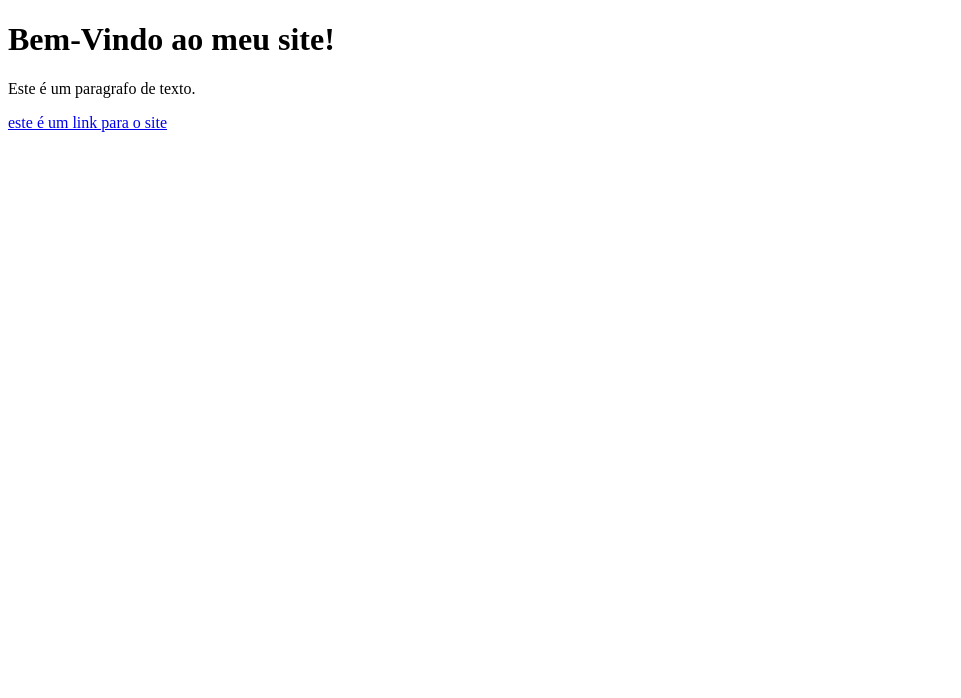
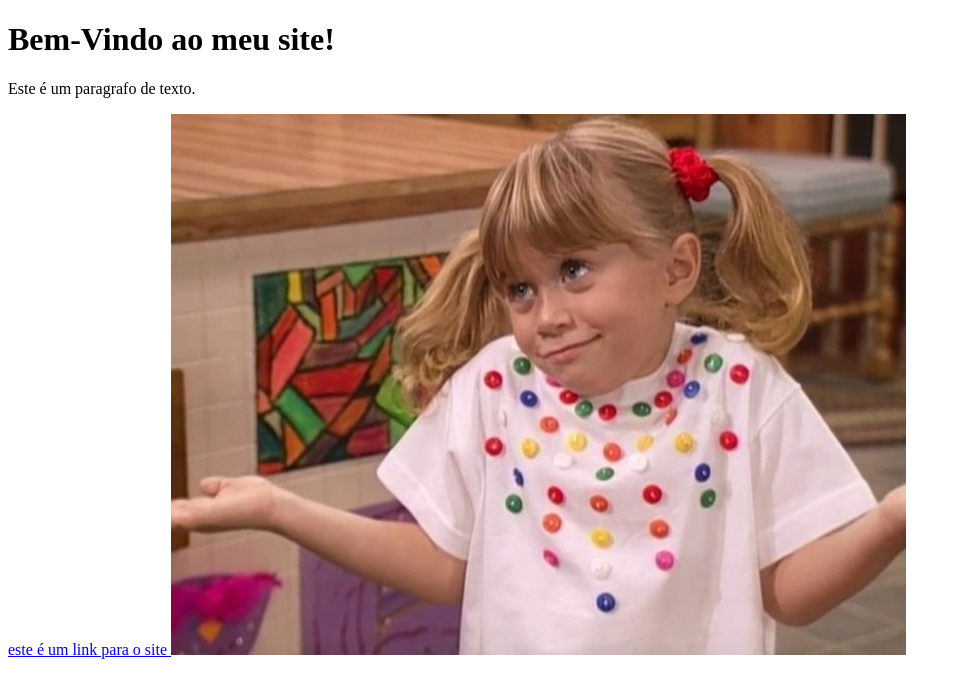
Before and after one commit to karinasales127/html, a plain HTML site: page index.html in a window 1280 px wide. Shown: the whole page, without its empty margins (0-961 px from the left). Drawn offline with Linux system fonts and the light colour scheme.

Commit message:
Atualização do index.html com imagem

```diff
--- a/index.html
+++ b/index.html
@@ -15,5 +15,6 @@
     <a href="https://ww.techguiado.com.br">este é um link para o site
 
     </a>
+    <img src="images/michelle_tanner.jpg"
 </body>
 </html>
```
Also changed, not shown: images/michelle_tanner.jpg (added).
